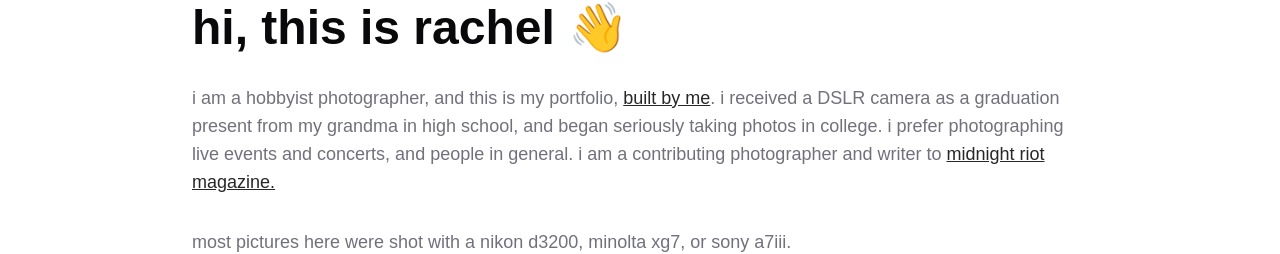
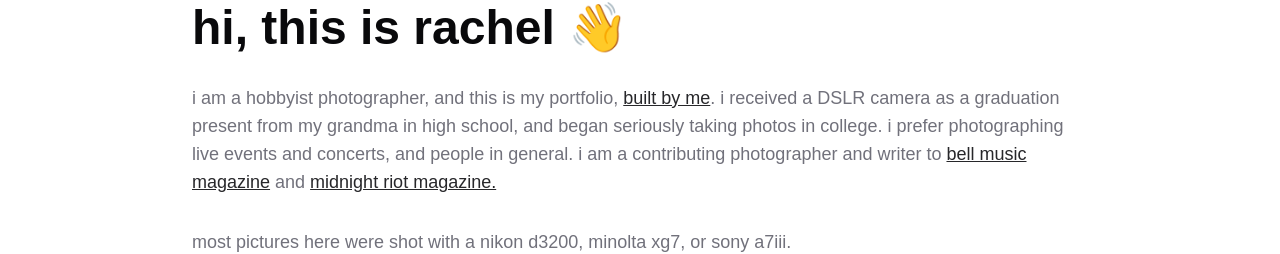
Before and after one commit to rachelombok/portfolio-site, a Next.js app: page /about in a window 1280 px wide. Shown: the part 132-386 px from the top of the page. Built offline with nearby package versions, Linux system fonts and the light colour scheme; no server answers; a web font is replaced by a local one; what @imagekit/next would draw is missing.

Commit message:
add bell music mag

```diff
--- a/src/app/(nonPhotoPages)/about/page.tsx
+++ b/src/app/(nonPhotoPages)/about/page.tsx
@@ -11,9 +11,9 @@ const About = () => {
           DSLR camera as a graduation present from my grandma in high school,
           and began seriously taking photos in college. i prefer photographing
           live events and concerts, and people in general. i am a contributing
-          photographer and writer to{" "}
-          <a href="https://midnightriotmag.com/" className="link underline text-zinc-800 hover:text-pink-200" target="_blank"
-            rel="noopener">midnight riot magazine.</a>
+          photographer and writer to <a href="https://bellmusicmag.com/" className="link underline text-zinc-800 hover:text-pink-200" target="_blank"
+            rel="noopener">bell music magazine</a> and <a href="https://midnightriotmag.com/" className="link underline text-zinc-800 hover:text-pink-200" target="_blank"
+              rel="noopener">midnight riot magazine.</a>
         </p>
         <p>
           most pictures here were shot with a nikon d3200, minolta xg7, or sony a7iii.{" "}
```
